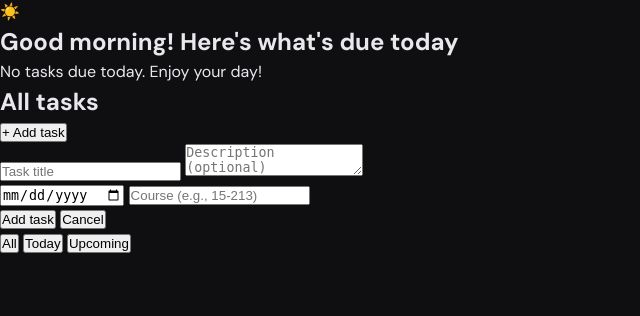
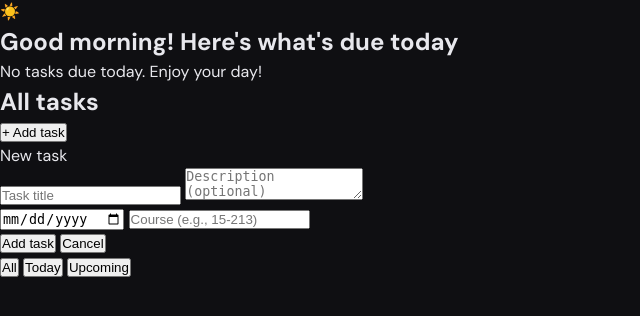
Before and after one commit to OnyYao/todo_list_web, a Django app: template templates/tasks/app.html in a window 1280 px wide. Shown: the part 72-388 px from the top of the page, without its empty margins (0-640 px from the left). Run offline with Django 3.2, Linux system fonts and the light colour scheme; the template is opened without the code that fills it, so the values that code supplies are empty.

Commit message:
Add task editing functionality and improve form styling
- Introduced a new label for the task form to indicate mode (New/Edit).
- Added editing capabilities for tasks, including a button to initiate editing.
- Enhanced form reset logic and updated button text based on the editing state.
- Improved CSS styles for task form labels and button hover effects.

```diff
--- a/static/js/app.js
+++ b/static/js/app.js
@@ -34,9 +34,12 @@ const btnAdd = document.getElementById('btn-add');
 const btnCancel = document.getElementById('btn-cancel');
 const filterBtns = document.querySelectorAll('.filter-btn');
 const reminderHeader = document.querySelector('.reminder-header h2');
+const taskFormLabel = document.getElementById('task-form-label');
+const taskFormSubmit = document.getElementById('task-form-submit');
 
 let allTasks = [];
 let currentFilter = 'all';
+let editingTaskId = null;
 
 function formatDate(iso) {
     const d = new Date(iso);
@@ -74,13 +77,16 @@ function renderTaskItem(task, container) {
             </div>
         </div>
         <div class="task-actions">
+            <button type="button" class="btn-edit">Edit</button>
             <button type="button" class="btn-delete">Delete</button>
         </div>
     `;
 
     const checkEl = li.querySelector('.task-check');
+    const editBtn = li.querySelector('.btn-edit');
     const deleteBtn = li.querySelector('.btn-delete');
     if (checkEl) checkEl.addEventListener('change', () => toggleComplete(task.id));
+    if (editBtn) editBtn.addEventListener('click', () => beginEdit(task));
     if (deleteBtn) deleteBtn.addEventListener('click', () => deleteTask(task.id));
 
     container.appendChild(li);
@@ -90,6 +96,35 @@ function escapeHtml(s) {
     const div = document.createElement('div');
     div.textContent = s;
     return div.innerHTML;
+}
+
+function setTaskFormMode(isEdit) {
+    if (taskFormLabel) taskFormLabel.textContent = isEdit ? 'Edit task' : 'New task';
+    if (taskFormSubmit) taskFormSubmit.textContent = isEdit ? 'Save changes' : 'Add task';
+}
+
+function resetTaskForm() {
+    if (!taskForm) return;
+    editingTaskId = null;
+    taskForm.reset();
+    taskForm.classList.add('hidden');
+    setTaskFormMode(false);
+}
+
+function beginEdit(task) {
+    if (!taskForm) return;
+    editingTaskId = task.id;
+    taskForm.classList.remove('hidden');
+    setTaskFormMode(true);
+    const titleEl = taskForm.querySelector('[name=title]');
+    const descEl = taskForm.querySelector('[name=description]');
+    const dueEl = taskForm.querySelector('[name=due_date]');
+    const courseEl = taskForm.querySelector('[name=course]');
+    if (titleEl) titleEl.value = task.title || '';
+    if (descEl) descEl.value = task.description || '';
+    if (dueEl) dueEl.value = task.due_date || '';
+    if (courseEl) courseEl.value = task.course || '';
+    taskForm.scrollIntoView({ behavior: 'smooth', block: 'nearest' });
 }
 
 function updateReminderHeader(count) {
@@ -175,6 +210,9 @@ async function deleteTask(id) {
 
 if (btnAdd && taskForm) {
     btnAdd.addEventListener('click', () => {
+        editingTaskId = null;
+        setTaskFormMode(false);
+        taskForm.reset();
         taskForm.classList.remove('hidden');
         const today = new Date().toISOString().slice(0, 10);
         const dueInput = taskForm.querySelector('[name=due_date]');
@@ -183,10 +221,7 @@ if (btnAdd && taskForm) {
 }
 
 if (btnCancel && taskForm) {
-    btnCancel.addEventListener('click', () => {
-        taskForm.classList.add('hidden');
-        taskForm.reset();
-    });
+    btnCancel.addEventListener('click', () => resetTaskForm());
 }
 
 if (taskForm) {
@@ -200,18 +235,31 @@ if (taskForm) {
             course: fd.get('course') || ''
         };
         try {
+            if (editingTaskId != null) {
+                const res = await API.update(editingTaskId, data);
+                const result = res && typeof res === 'object' ? res : {};
+                if (result.success && result.task) {
+                    const i = allTasks.findIndex(t => t.id === editingTaskId);
+                    if (i !== -1) allTasks[i] = result.task;
+                    renderTodayTasks();
+                    filterTasks();
+                    resetTaskForm();
+                } else {
+                    alert(result.error || 'Failed to update task');
+                }
+            } else {
                 const res = await API.create(data);
                 const result = res && typeof res === 'object' ? res : {};
                 if (result.success) {
                     allTasks.push(result.task);
                     renderTodayTasks();
                     filterTasks();
-                taskForm.reset();
-                taskForm.classList.add('hidden');
+                    resetTaskForm();
                 } else {
                     alert(result.error || 'Failed to add task');
                 }
-        } catch (e) {
+            }
+        } catch (err) {
             alert('Network error. Please try again.');
         }
     });
--- a/templates/tasks/app.html
+++ b/templates/tasks/app.html
@@ -34,6 +34,7 @@
             </div>
 
             <form class="task-form hidden" id="task-form">
+                <p class="task-form-label" id="task-form-label">New task</p>
                 <input type="text" name="title" placeholder="Task title" required>
                 <textarea name="description" placeholder="Description (optional)" rows="2"></textarea>
                 <div class="form-row">
@@ -41,7 +42,7 @@
                     <input type="text" name="course" placeholder="Course (e.g., 15-213)">
                 </div>
                 <div class="form-actions">
-                    <button type="submit">Add task</button>
+                    <button type="submit" id="task-form-submit">Add task</button>
                     <button type="button" class="btn-cancel" id="btn-cancel">Cancel</button>
                 </div>
             </form>
```
Also changed, not shown: static/css/app.css (+11 -0 lines). Lines whose indentation alone changed are shown as unchanged.
